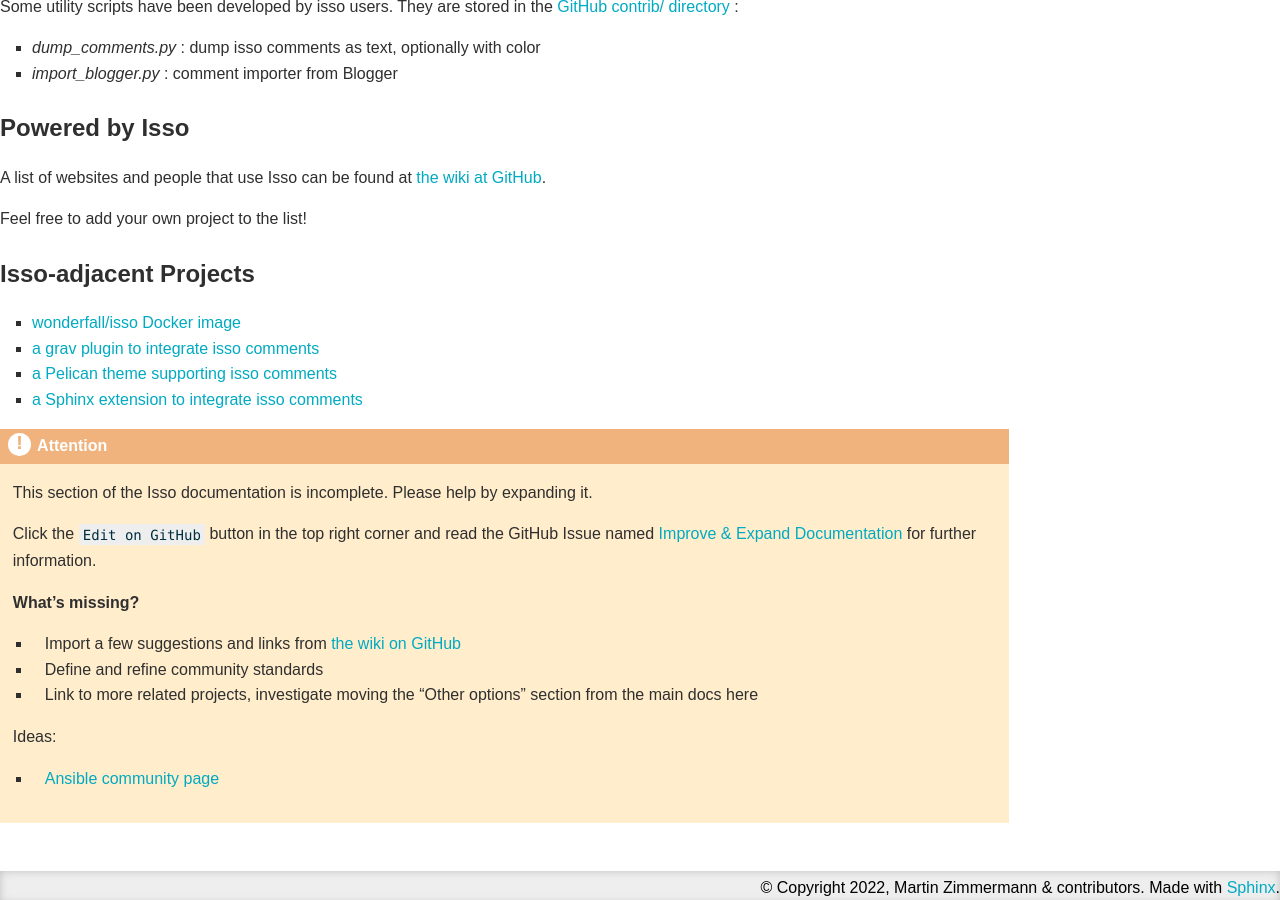
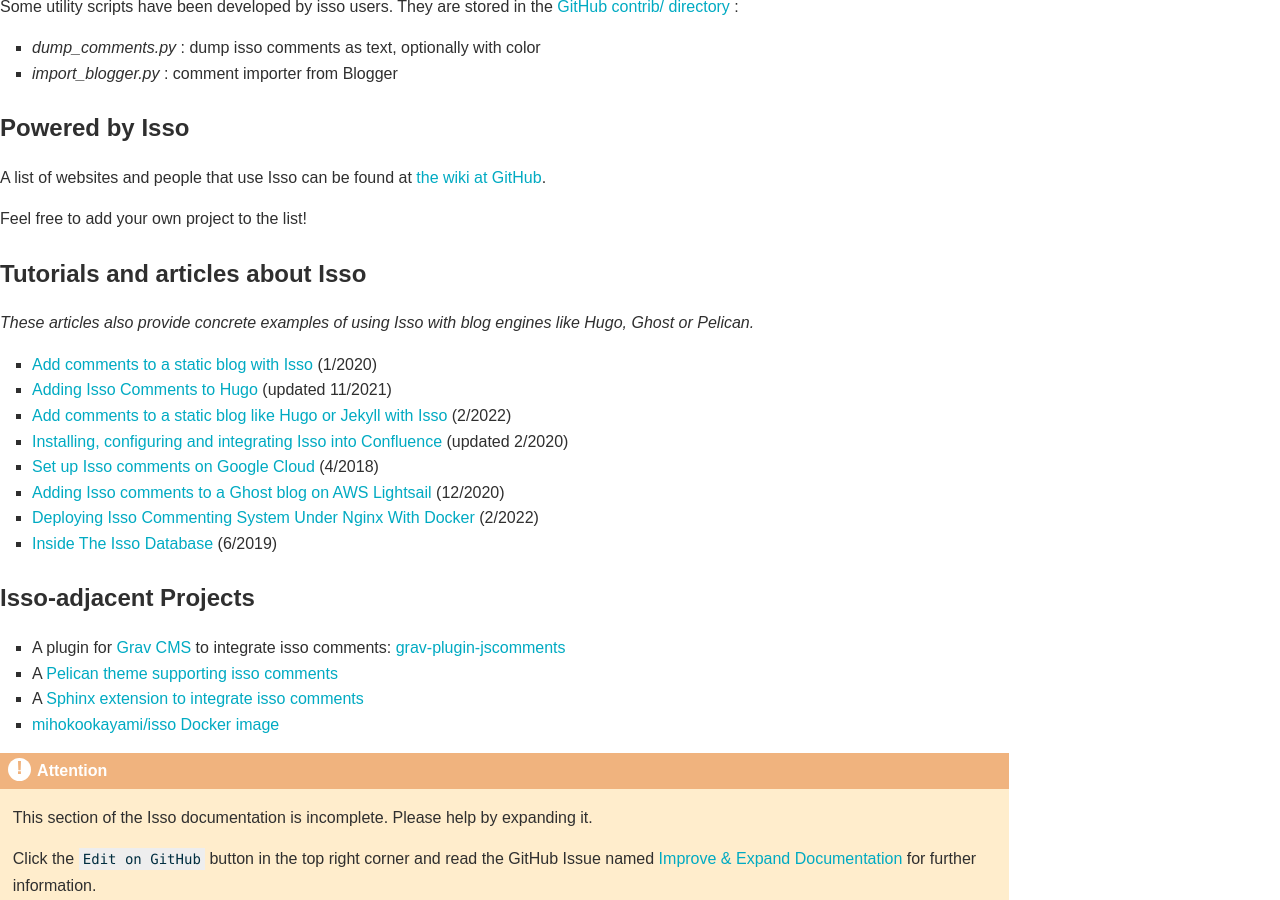
Before and after one commit to isso-comments/isso, a Sphinx documentation site: the page built from docs/community.rst, in a window 1280 px wide and 900 px high, scrolled down 563 px. Built offline with Sphinx 7.4.7, drawn with Linux system fonts in a browser that asks for light colours.

Commit message:
docs: community: Add more articles, edit projects

```diff
--- a/docs/community.rst
+++ b/docs/community.rst
@@ -43,13 +43,55 @@
 
 .. _adjacent-projects:
 
+Tutorials and articles about Isso
+---------------------------------
+
+*These articles also provide concrete examples of using Isso with blog engines
+like Hugo, Ghost or Pelican.*
+
+.. Notes to editors:
+   - Remember to add last updated timestamp (mon/year) to each new/updated article
+   - Only publicly keep most relevant articles/tutorials here, the rest can
+     stay as commented-out ones to avoid duplicates (see list below)
+   - Migration complete from https://github.com/posativ/isso/wiki/Tutorials,
+     wiki page deleted
+
+* `Add comments to a static blog with Isso <https://oktomus.com/posts/2020/add-comments-to-a-static-blog-with-isso/>`_ (1/2020)
+* `Adding Isso Comments to Hugo <https://stiobhart.net/2017-02-24-isso-comments/>`_ (updated 11/2021)
+* `Add comments to a static blog like Hugo or Jekyll with Isso <https://djangocas.dev/blog/hugo/isso-static-blog-comments-setup-and-internal/>`_ (2/2022)
+* `Installing, configuring and integrating Isso into Confluence  <https://confluence.jaytaala.com/display/TKB/Installing%2C+configuring%2C+and+integrating+isso+%28commenting+web+app%29+into+Confluence>`_ (updated 2/2020)
+* `Set up Isso comments on Google Cloud <https://paulness.com/setup-isso-commenting-on-google-compute-engine-vm-cloud/>`_ (4/2018)
+* `Adding Isso comments to a Ghost blog on AWS Lightsail <https://dev.to/sometimescasey/adding-isso-comments-to-a-ghost-blog-on-aws-lightsail-5ea2>`_ (12/2020)
+* `Deploying Isso Commenting System Under Nginx With Docker <https://linuxhandbook.com/deploy-isso-comment/>`_ (2/2022)
+* `Inside The Isso Database <https://snorl.ax/posts/2019/06/10/inside-the-isso-database/>`_ (6/2019)
+
+.. Articles that are not relevant/recent enough:
+   * `Install The Newest Isso and Integrated It with CDN like CloudFlare <https://snorl.ax/posts/2016/07/12/start-to-use-isso/`_
+   * `Bye, Bye Disqus - Say Hello to Isso <https://matthiasadler.info/blog/isso-comment-integration/>`_ (8/2017)
+   * `OverIQ.com: Installing Isso <https://overiq.com/installing-isso/>`_ (7/2020)
+   * `Isso Comments <https://www.hallada.net/2017/11/15/isso-comments.html>`_ (11/2017, updated 5/2019)
+   * `HN Discussion about Isso <https://news.ycombinator.com/item?id=16219570>`_ (1/2018)
+   * `How to add Isso comments to your site <https://therandombits.com/2018/12/how-to-add-isso-comments-to-your-site/>`_ (12/2018)
+   * `Isso: simple self-hosted commenting system <https://blog.phusion.nl/2018/08/16/isso-simple-self-hosted-commenting-system/>`_ (8/2018)
+   * `quintagroup: Isso short project description <https://quintagroup.com/cms/python/isso>`_ (not dated)
+   * `Add comments to your blog with Isso <https://stanislas.blog/2018/02/add-comments-to-your-blog-with-isso/>`_ (2/2018)
+   * `Create a Hugo Blog, along with Isso comment server <https://omicx.cc/posts/2021-04-16-create-a-hugo-blog/>`_ (4/2021)
+   * `Isso comments system on Debian <https://skorotkiewicz.github.io/techlog/isso-comments-system-on-debian/>`_ (10/2018)
+   * `Unborking my ISSO comments system and making it more resilient <https://www.lonecpluspluscoder.com/2021/11/27/fixed-isso-comments-and-made-more-resilient/>`_ (updated 11/2021)
+   * `Setting up Isso for my Hugo static website <https://www.sailadastra.com/posts/isso_comments/>`_ (6/2018)
+   * `Integrate Isso into Hugo <https://www.scisoft.de/posts/technology/190912-isso-hugo/>`_ (9/2019)
+   * `Installing Isso on Uberspace <https://lab.uberspace.de/guide_isso/>`_ (4/2020) (needs to be re-worked!)
+
 Isso-adjacent Projects
 ----------------------
 
-* `wonderfall/isso Docker image <https://github.com/Wonderfall/docker-isso>`_
-* `a grav plugin to integrate isso comments <https://github.com/Sommerregen/grav-plugin-jscomments>`_
-* `a Pelican theme supporting isso comments <https://github.com/Lucas-C/pelican-mg>`_
-* `a Sphinx extension to integrate isso comments <https://github.com/sphinx-notes/isso>`_
+* A plugin for `Grav CMS`_ to integrate isso comments: `grav-plugin-jscomments`_
+* A `Pelican theme supporting isso comments <https://github.com/Lucas-C/pelican-mg>`_
+* A `Sphinx extension to integrate isso comments <https://github.com/sphinx-notes/isso>`_
+* `mihokookayami/isso Docker image <https://hub.docker.com/r/mihokookayami/isso>`_
+
+.. _Grav cms: https://en.wikipedia.org/wiki/Grav_(CMS)
+.. _grav-plugin-jscomments: https://github.com/Sommerregen/grav-plugin-jscomments>
 
 
 .. attention::
@@ -63,8 +105,6 @@
 
    **What's missing?**
 
-   - Import a few suggestions and links from
-     `the wiki on GitHub <https://github.com/posativ/isso/wiki/>`_
    - Define and refine community standards
    - Link to more related projects, investigate moving the "Other options"
      section from the main docs here
```
